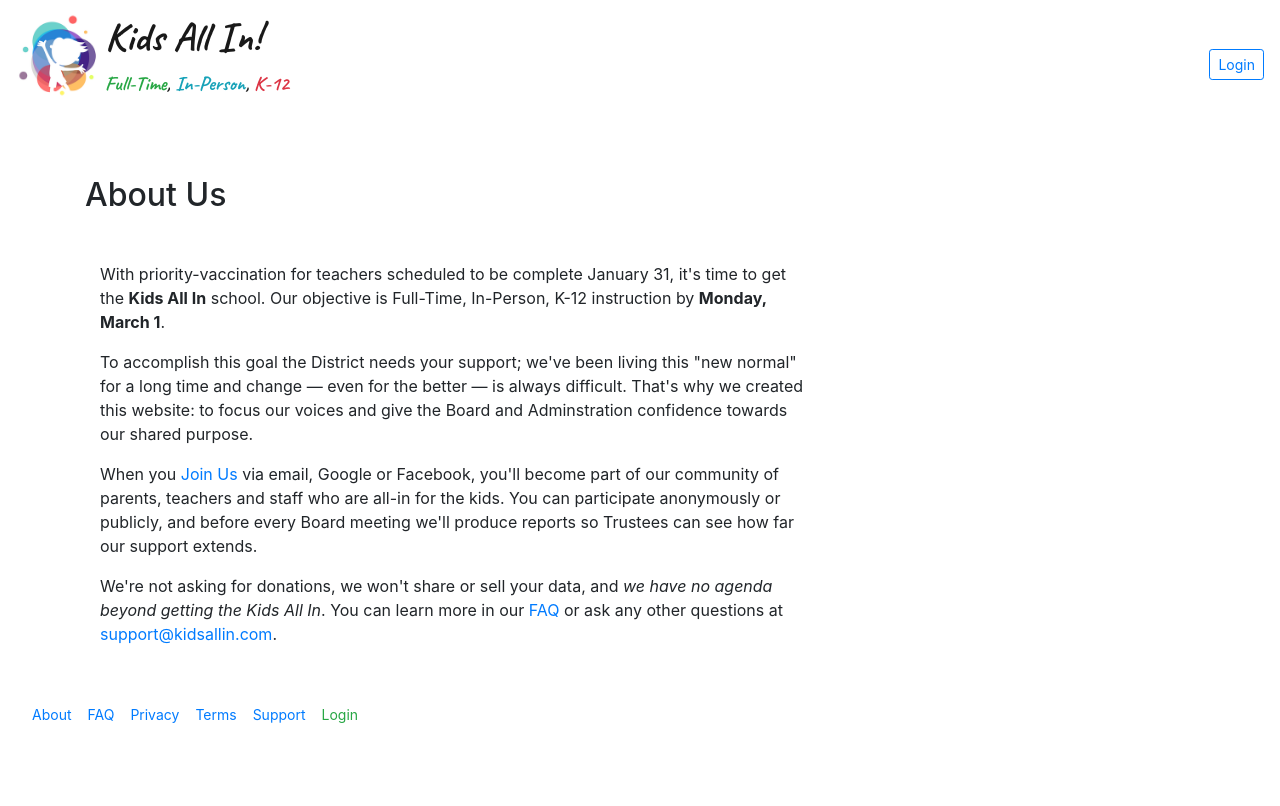
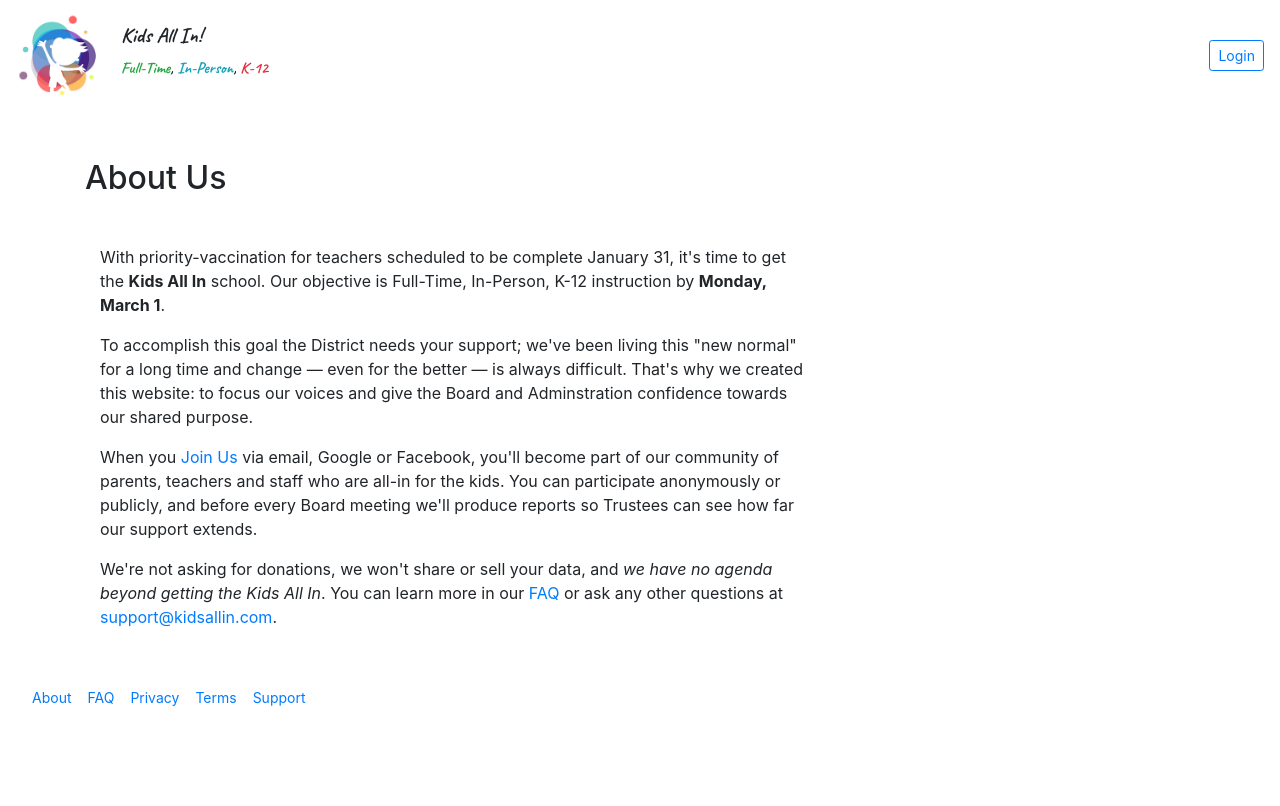
Before and after one commit to dbinetti/kidsallin, a Django app: page /about/ in a window 1280 px wide. After the commit the page ends 706 px from the top, so only its background shows below. Run offline with Django 3.2, Linux system fonts and the light colour scheme; some libraries are stand-ins or nearby versions.

Commit message:
Update navigation bar

```diff
--- a/project/app/templates/app/pages/base.html
+++ b/project/app/templates/app/pages/base.html
@@ -24,27 +24,35 @@
   </head>
   <body>
     {% block topnav %}
-    <nav class="navbar navbar-light">
-      <a class="navbar-brand" href="{% url 'index' %}">
-        <img class="d-inline-block mr-1" height=85 src="{% static 'app/square_logo.png' %}">
-        <div class='float-right align-middle'>
-          <h1 style="font-family:Caveat">
+      <nav class="navbar navbar-expand-sm navbar-light">
+        <a class="navbar-brand" href="{% url 'index' %}"><img class="d-inline-block mr-1" height=85 src='{% static "app/square_logo.png" %}'></a>
+        <div class='float-right'>
+          <h2 style="font-family:Caveat; font-size: 1.3em;" class='mt-2'>
             Kids All In!
-          </h1>
-          <p style="font-family:Caveat">
+          </h2>
+          <p style="font-family:Caveat; font-size: 1.0em;">
             <span class='text-success'>Full-Time</span>, <span class='text-info'>In-Person</span>, <span class='text-danger'>K-12</span>
           </p>
         </div>
-      </a>
-      {% comment %}
-      <button class="navbar-toggler" type="button" data-toggle="collapse" data-target="#navbarNav" aria-controls="navbarNav" aria-expanded="false" aria-label="Toggle navigation">
+
+        <button class="navbar-toggler" type="button" data-toggle="collapse" data-target="#navbarNav">
         <span class="navbar-toggler-icon"></span>
         </button>
+        <div class="collapse navbar-collapse" id="navbarNav">
+          <ul class="navbar-nav mr-auto">
+            {% comment %}
+            <li class="nav-item ml-3">
+              <a href='{% url "involved" %}'>Get Involved!</a>
+            </li>
             {% endcomment %}
+         </ul>
           <ul class="navbar-nav ml-auto">
             {% if request.user.is_authenticated %}
               <li class='nav-item'>
-            <a href="{% url 'logout' %}" role='button' class='btn btn-sm btn-light ml-3'>Logout</a>
+                <a href="{% url 'account' %}" class='align-bottom fas fa-cog'>&nbsp;Account</a>
+              </li>
+              <li class='nav-item'>
+                <a href="{% url 'logout' %}" role='button' class='btn btn-sm btn-outline-dark ml-3'>Logout</a>
               </li>
             {% else %}
               <li class='nav-item'>
@@ -52,13 +60,16 @@
               </li>
             {% endif %}
           </ul>
+        </div>
       </nav>
     {% endblock topnav %}
+
     <div id="content" class='container'>
       {% bootstrap_messages %}
       {% block content %}
       {% endblock %}
     </div>
+
     {% block bottomnav %}
       <nav class="navbar navbar-expand-sm navbar-light">
         <ul class="nav nav-pills mr-auto">
@@ -77,15 +88,6 @@
           <li class="nav-item ml-3">
             <a href="{% url 'support' %}"><small>Support</small></a>
           </li>
-          {% if request.user.is_authenticated %}
-            <li class="nav-item ml-3">
-              <a href="{% url 'logout' %}"><small class='text-success'>Logout</small></a>
-            </li>
-          {% else %}
-            <li class="nav-item ml-3">
-              <a href="{% url 'login' %}"><small class='text-success'>Login</small></a>
-            </li>
-          {% endif %}
         </ul>
       </nav>
     {% endblock bottomnav %}
--- a/project/app/templates/app/pages/index.html
+++ b/project/app/templates/app/pages/index.html
@@ -3,8 +3,6 @@
 {% load static %}
 
 {% block title %}Full-Time, In-Person, K-12{% endblock title%}
-{% block topnav %}{% endblock topnav%}
-
 
 {% block content %}
   <section class 'mt-5'>
```
Lines whose indentation alone changed are shown as unchanged.
